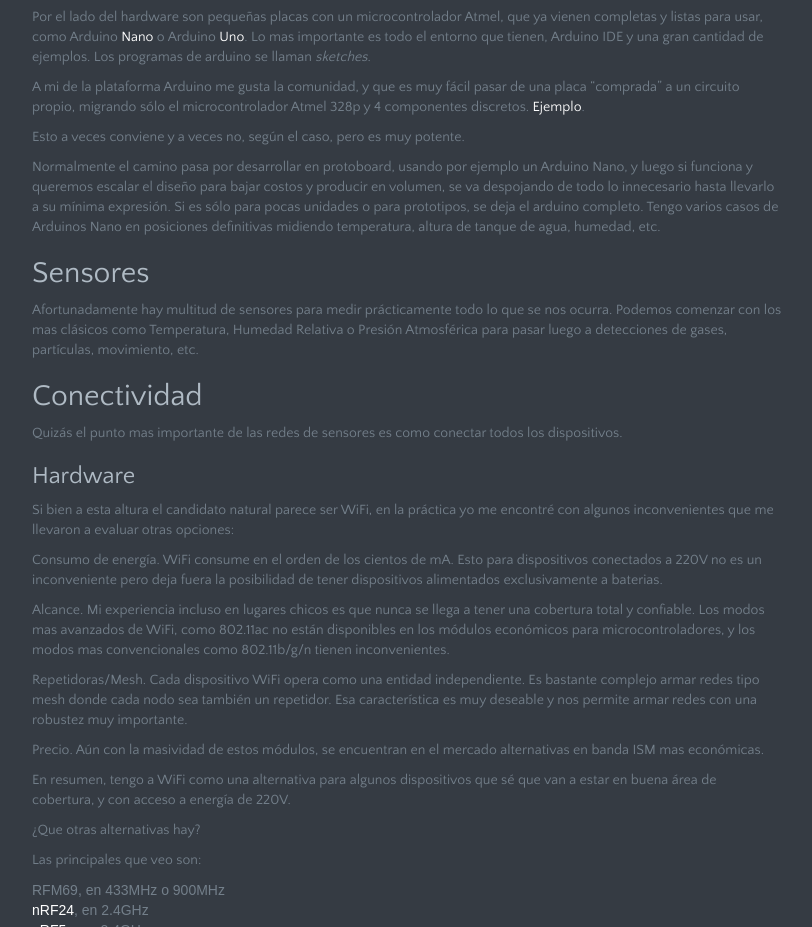
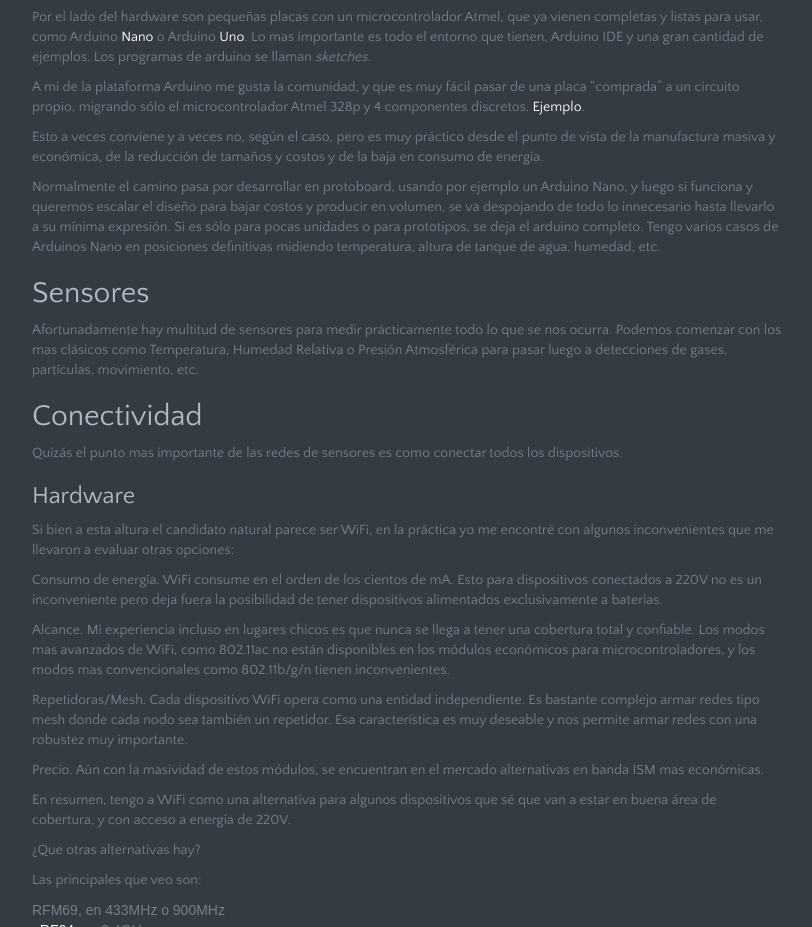
Before and after one commit to guillebot/guillebot.github.io, a plain HTML site: page blog/redes-de-sensores-intro/index.html in a window 1280 px wide. Shown: the part 1544-2471 px from the top of the page, without its empty margins (233-1045 px from the left). Drawn offline with Linux system fonts and the light colour scheme; some packages are replaced by stand-ins of ours; a web font is replaced by a local one.

Commit message:
rebuilding site Thu, Jan 10, 2019  6:51:56 PM

```diff
--- a/blog/redes-de-sensores-intro/index.html
+++ b/blog/redes-de-sensores-intro/index.html
@@ -138,7 +138,7 @@
 
 <p>A mi de la plataforma Arduino me gusta la comunidad, y que es muy fácil pasar de una placa &ldquo;comprada&rdquo; a un circuito propio, migrando sólo el microcontrolador Atmel 328p y 4 componentes discretos. <a href="https://www.arduino.cc/en/Tutorial/ArduinoToBreadboard">Ejemplo</a>.</p>
 
-<p>Esto a veces conviene y a veces no, según el caso, pero es muy potente.</p>
+<p>Esto a veces conviene y a veces no, según el caso, pero es muy práctico desde el punto de vista de la manufactura masiva y económica, de la reducción de tamaños y costos y de la baja en consumo de energía.</p>
 
 <p>Normalmente el camino pasa por desarrollar en protoboard, usando por ejemplo un Arduino Nano, y luego si funciona y queremos escalar el diseño para bajar costos y producir en volumen, se va despojando de todo lo innecesario hasta llevarlo a su mínima expresión. Si es sólo para pocas unidades o para prototipos, se deja el arduino completo. Tengo varios casos de Arduinos Nano en posiciones definitivas midiendo temperatura, altura de tanque de agua, humedad, etc.</p>
 
```
